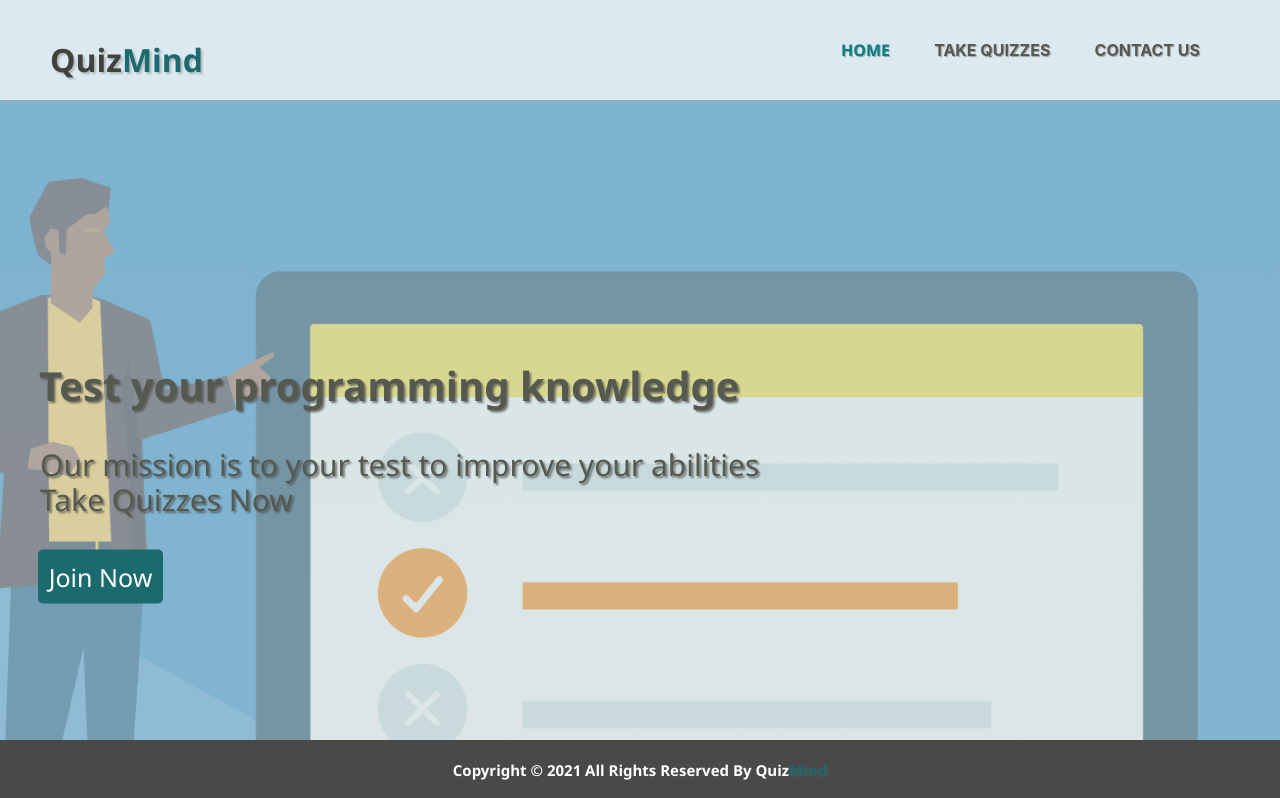
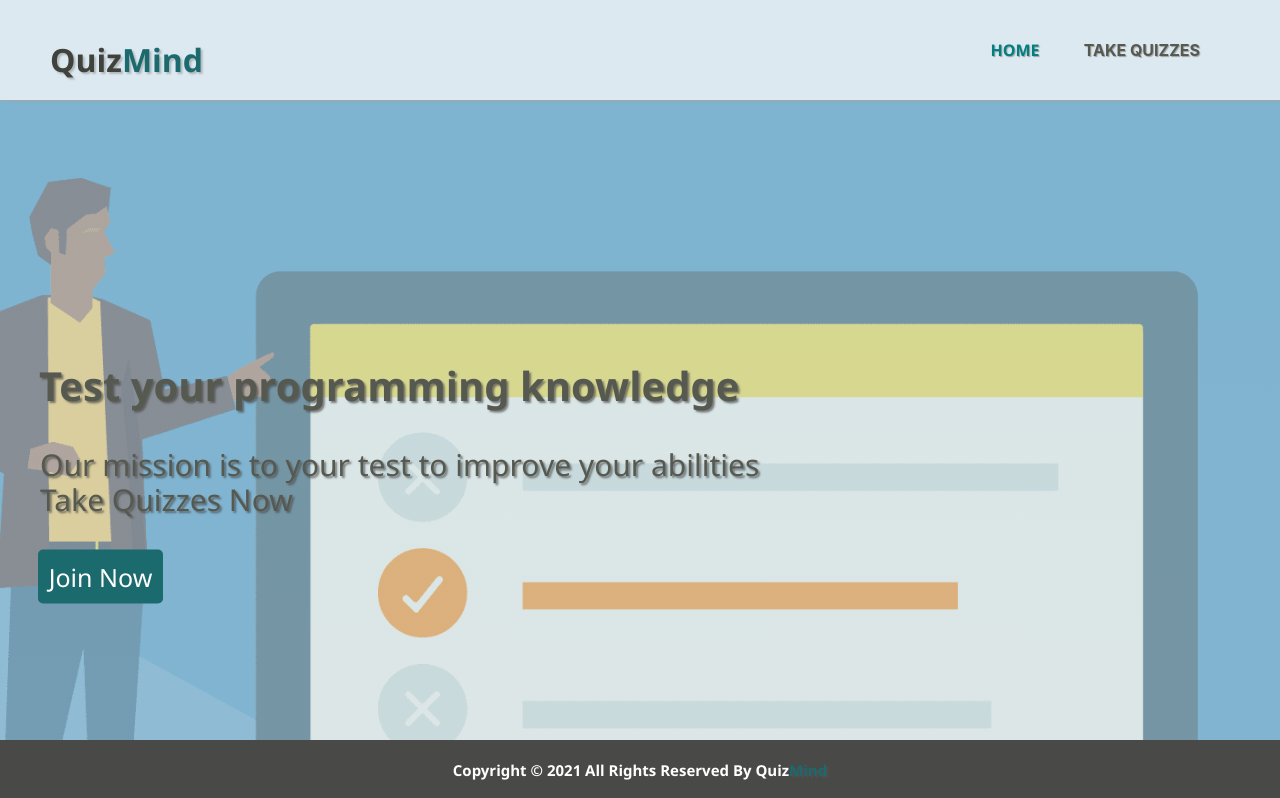
Before and after one commit to abdalafo98/project-1, a plain HTML site: page index.html in a window 1280 px wide. Shown: the top 798 px of the page. Drawn offline with Linux system fonts and the light colour scheme.

```diff
--- a/index.html
+++ b/index.html
@@ -17,7 +17,6 @@
             <a href="#"><span class="Color">Home</span></a>
           </li>
           <li><a href="takequizzes.html">take quizzes</a></li>
-          <li><a target="_blank" href="https://mail.google.com/mail/u/0/#inbox?compose=DmwnWtDkwWvbXqrkRZwqdZDDQXgqTwKCmvWmWJQfrXTQxRMcxrNlxzFVqMSRxWttNpbTRmPMsZxl">Contact US</a></li>
         </ul>
       </div>
 
```
